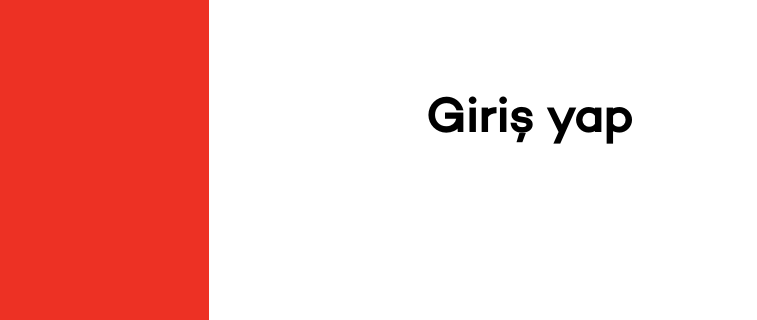
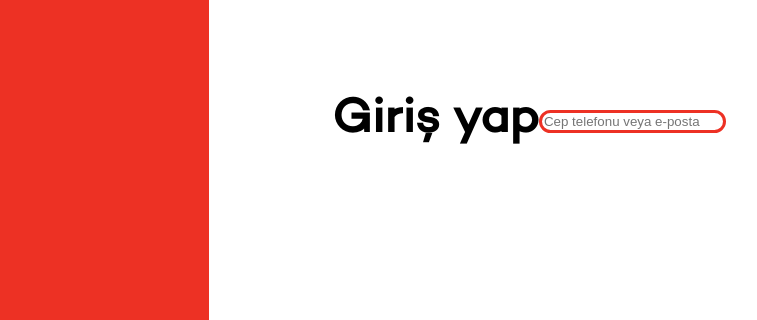
Before and after one commit to mhmtnasir/toslaweb, a plain HTML site: page index.html in a window 1280 px wide. Shown: the part 279-599 px from the top of the page, 431-1188 px from the left. Drawn offline with Linux system fonts and the light colour scheme.

Commit message:
Attempt input box

```diff
--- a/assets/css/login.css
+++ b/assets/css/login.css
@@ -35,3 +35,8 @@ html, body {
 h1 {
     font-family: "Campton", sans-serif;
 }
+
+.input_box {
+    border: 0.25em solid var(--main-color);
+    border-radius: 101vh;
+}
--- a/index.html
+++ b/index.html
@@ -12,6 +12,7 @@
             </div>
             <div id="login">
                 <h1 style="font-weight: bold;">Giriş yap</h1>
+                <input class="input_box" placeholder="Cep telefonu veya e-posta"></input>
             </div>
         </div>
     </body>
```
